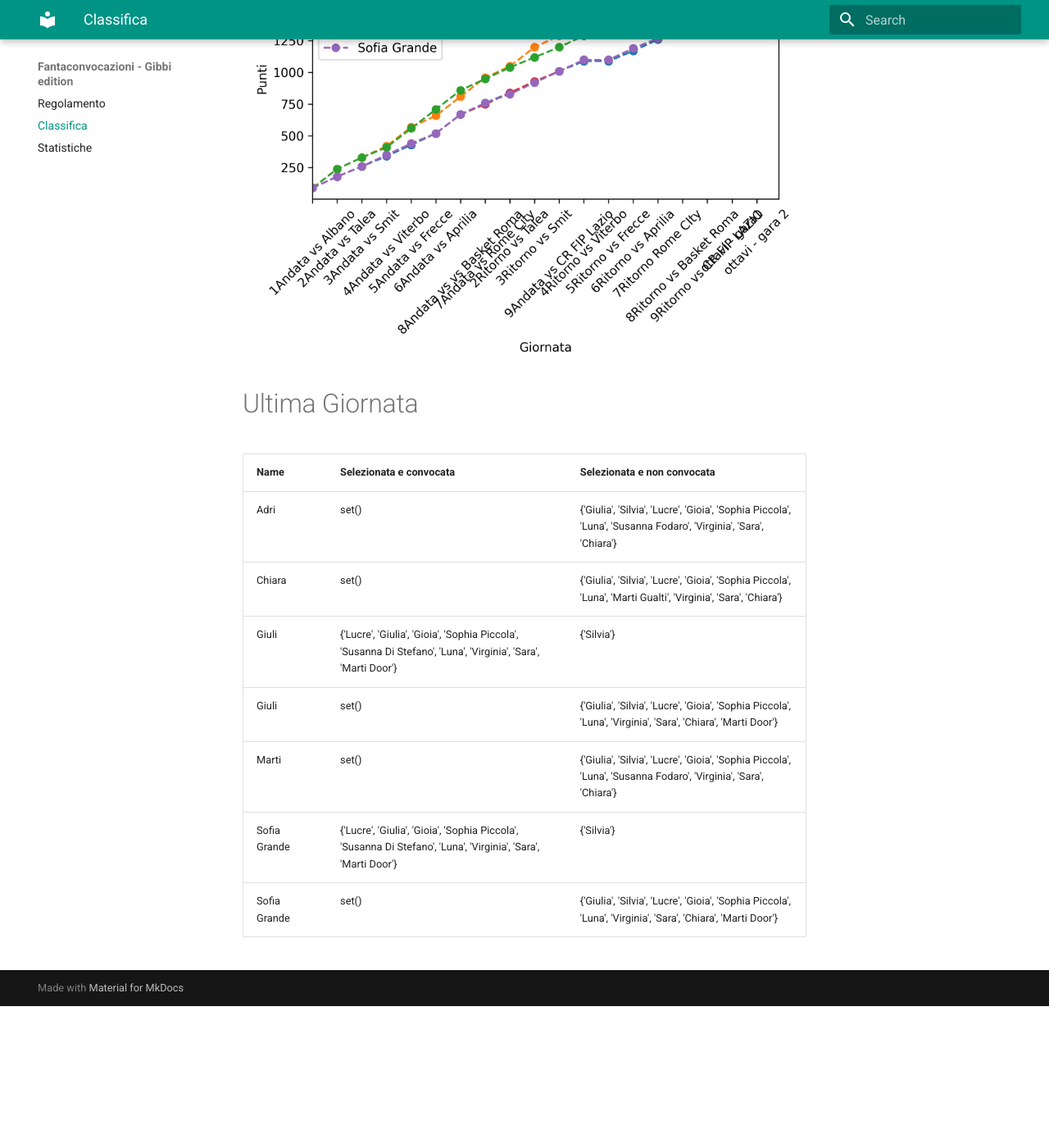
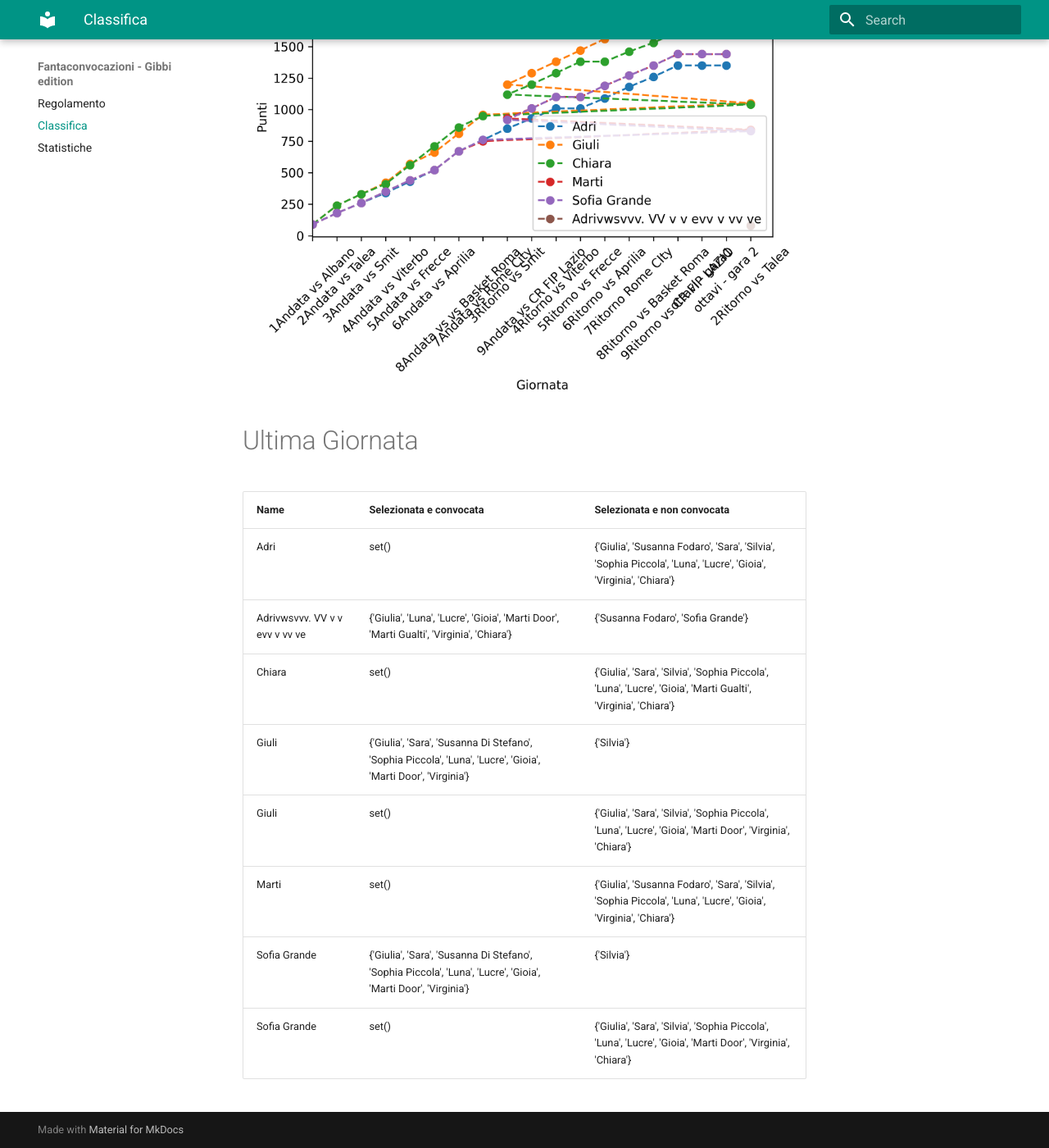
Before and after one commit to martinig94/fantagibbi, an MkDocs documentation site: the page built from docs/Classifica.md, in a window 1280 px wide and 1400 px high, scrolled down 676 px. Shown: the whole window at 82% size. Built offline with MkDocs 1.6.1 and Material for MkDocs 9.7.7, drawn with Linux system fonts in a browser that asks for light colours; before the commit the page ends 1903 px from its top, so only the background shows below that; some of the changed text lies outside the part shown.

Commit message:
Auto-update from main.py

```diff
--- a/docs/Classifica.md
+++ b/docs/Classifica.md
@@ -1,12 +1,13 @@
 # Vedi qua la classifica aggiornata
 <!-- START_TABLE RANKING -->
-| Name         |   point |
-|:-------------|--------:|
-| Giuli        |    1820 |
-| Chiara       |    1620 |
-| Marti        |    1440 |
-| Sofia Grande |    1440 |
-| Adri         |    1430 |
+| Name                           |   point |
+|:-------------------------------|--------:|
+| Giuli                          |    1820 |
+| Chiara                         |    1620 |
+| Marti                          |    1440 |
+| Sofia Grande                   |    1440 |
+| Adri                           |    1350 |
+| Adrivwsvvv. VV v v evv v vv ve |      80 |
 <!-- END_TABLE RANKING -->
 
 [Scarica classifica](data/ranking.csv)
@@ -16,13 +17,14 @@
 
 # Ultima Giornata
 <!-- START_TABLE CORRECT -->
-| Name         | Selezionata e convocata                                                                                        | Selezionata e non convocata                                                                                      |
-|:-------------|:---------------------------------------------------------------------------------------------------------------|:-----------------------------------------------------------------------------------------------------------------|
-| Adri         | set()                                                                                                          | {'Giulia', 'Silvia', 'Lucre', 'Gioia', 'Sophia Piccola', 'Luna', 'Susanna Fodaro', 'Virginia', 'Sara', 'Chiara'} |
-| Chiara       | set()                                                                                                          | {'Giulia', 'Silvia', 'Lucre', 'Gioia', 'Sophia Piccola', 'Luna', 'Marti Gualti', 'Virginia', 'Sara', 'Chiara'}   |
-| Giuli        | {'Lucre', 'Giulia', 'Gioia', 'Sophia Piccola', 'Susanna Di Stefano', 'Luna', 'Virginia', 'Sara', 'Marti Door'} | {'Silvia'}                                                                                                       |
-| Giuli        | set()                                                                                                          | {'Giulia', 'Silvia', 'Lucre', 'Gioia', 'Sophia Piccola', 'Luna', 'Virginia', 'Sara', 'Chiara', 'Marti Door'}     |
-| Marti        | set()                                                                                                          | {'Giulia', 'Silvia', 'Lucre', 'Gioia', 'Sophia Piccola', 'Luna', 'Susanna Fodaro', 'Virginia', 'Sara', 'Chiara'} |
-| Sofia Grande | {'Lucre', 'Giulia', 'Gioia', 'Sophia Piccola', 'Susanna Di Stefano', 'Luna', 'Virginia', 'Sara', 'Marti Door'} | {'Silvia'}                                                                                                       |
-| Sofia Grande | set()                                                                                                          | {'Giulia', 'Silvia', 'Lucre', 'Gioia', 'Sophia Piccola', 'Luna', 'Virginia', 'Sara', 'Chiara', 'Marti Door'}     |
+| Name                           | Selezionata e convocata                                                                                        | Selezionata e non convocata                                                                                      |
+|:-------------------------------|:---------------------------------------------------------------------------------------------------------------|:-----------------------------------------------------------------------------------------------------------------|
+| Adri                           | set()                                                                                                          | {'Giulia', 'Susanna Fodaro', 'Sara', 'Silvia', 'Sophia Piccola', 'Luna', 'Lucre', 'Gioia', 'Virginia', 'Chiara'} |
+| Adrivwsvvv. VV v v evv v vv ve | {'Giulia', 'Luna', 'Lucre', 'Gioia', 'Marti Door', 'Marti Gualti', 'Virginia', 'Chiara'}                       | {'Susanna Fodaro', 'Sofia Grande'}                                                                               |
+| Chiara                         | set()                                                                                                          | {'Giulia', 'Sara', 'Silvia', 'Sophia Piccola', 'Luna', 'Lucre', 'Gioia', 'Marti Gualti', 'Virginia', 'Chiara'}   |
+| Giuli                          | {'Giulia', 'Sara', 'Susanna Di Stefano', 'Sophia Piccola', 'Luna', 'Lucre', 'Gioia', 'Marti Door', 'Virginia'} | {'Silvia'}                                                                                                       |
+| Giuli                          | set()                                                                                                          | {'Giulia', 'Sara', 'Silvia', 'Sophia Piccola', 'Luna', 'Lucre', 'Gioia', 'Marti Door', 'Virginia', 'Chiara'}     |
+| Marti                          | set()                                                                                                          | {'Giulia', 'Susanna Fodaro', 'Sara', 'Silvia', 'Sophia Piccola', 'Luna', 'Lucre', 'Gioia', 'Virginia', 'Chiara'} |
+| Sofia Grande                   | {'Giulia', 'Sara', 'Susanna Di Stefano', 'Sophia Piccola', 'Luna', 'Lucre', 'Gioia', 'Marti Door', 'Virginia'} | {'Silvia'}                                                                                                       |
+| Sofia Grande                   | set()                                                                                                          | {'Giulia', 'Sara', 'Silvia', 'Sophia Piccola', 'Luna', 'Lucre', 'Gioia', 'Marti Door', 'Virginia', 'Chiara'}     |
 <!-- END_TABLE CORRECT -->
--- a/docs/data/ranking.csv
+++ b/docs/data/ranking.csv
@@ -3,4 +3,5 @@ Giuli,1820
 Chiara,1620
 Marti,1440
 Sofia Grande,1440
-Adri,1430
+Adri,1350
+Adrivwsvvv. VV v v evv v vv ve,80
```
Also changed, not shown: docs/images/trend_points.png.
